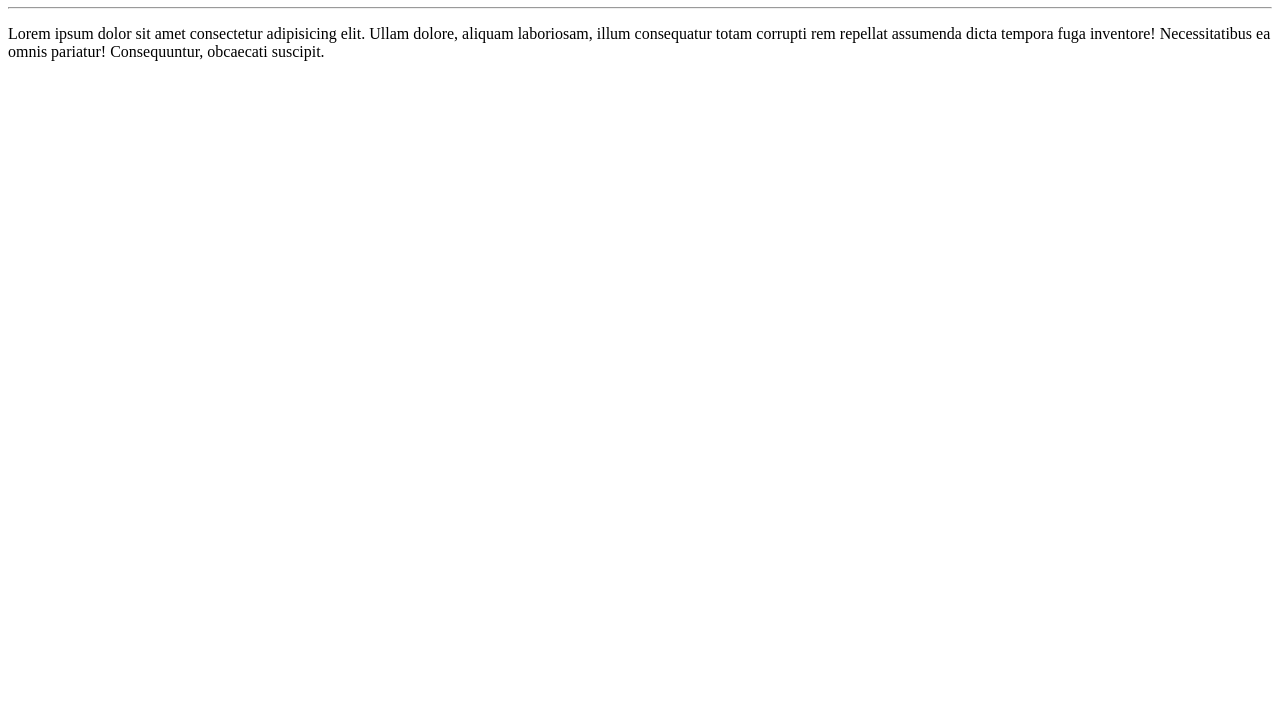
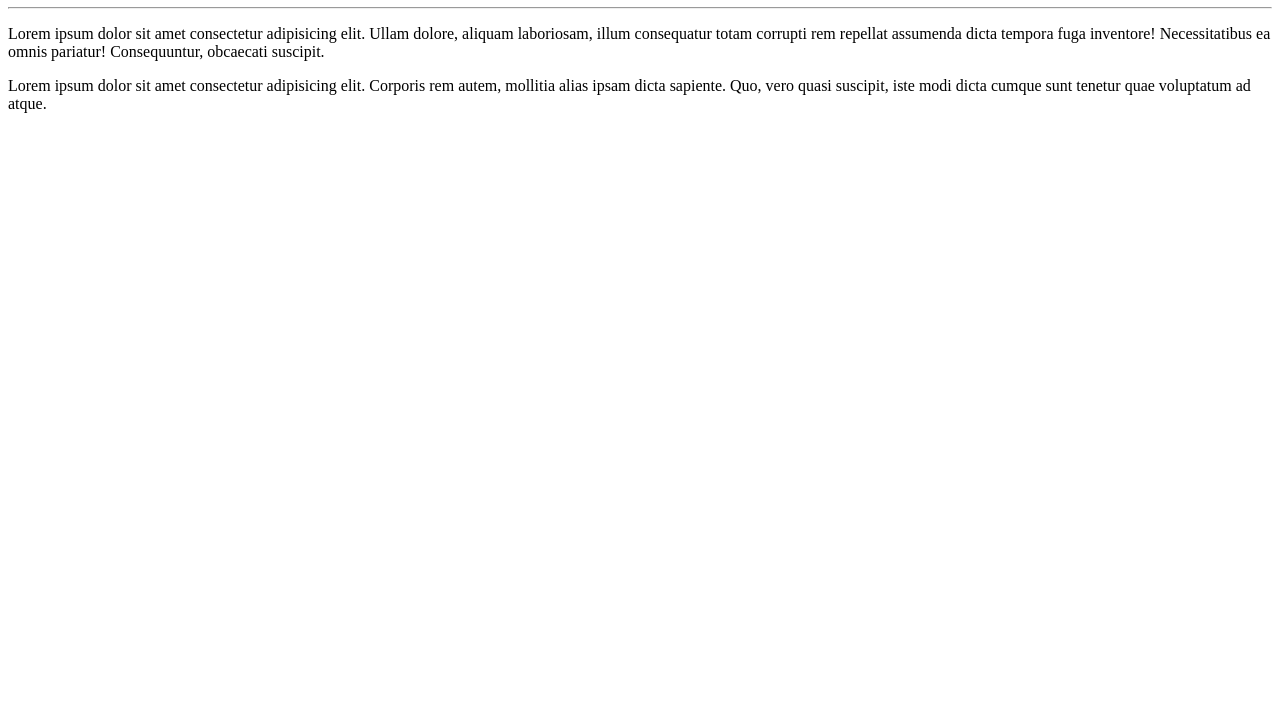
Before and after one commit to viniavancii/Ola-Mundo, a plain HTML site: page site-exemplo/index.html in a window 1280 px wide. Shown: the part 73-800 px from the top of the page. Drawn offline with Linux system fonts and the light colour scheme.

Commit message:
Adicionei mais um paragráfo

```diff
--- a/site-exemplo/index.html
+++ b/site-exemplo/index.html
@@ -10,5 +10,6 @@
     <h1>Olá, mundo</h1>
     <hr>
     <p>Lorem ipsum dolor sit amet consectetur adipisicing elit. Ullam dolore, aliquam laboriosam, illum consequatur totam corrupti rem repellat assumenda dicta tempora fuga inventore! Necessitatibus ea omnis pariatur! Consequuntur, obcaecati suscipit.</p>
+    <p>Lorem ipsum dolor sit amet consectetur adipisicing elit. Corporis rem autem, mollitia alias ipsam dicta sapiente. Quo, vero quasi suscipit, iste modi dicta cumque sunt tenetur quae voluptatum ad atque.</p>
 </body>
 </html>
```
